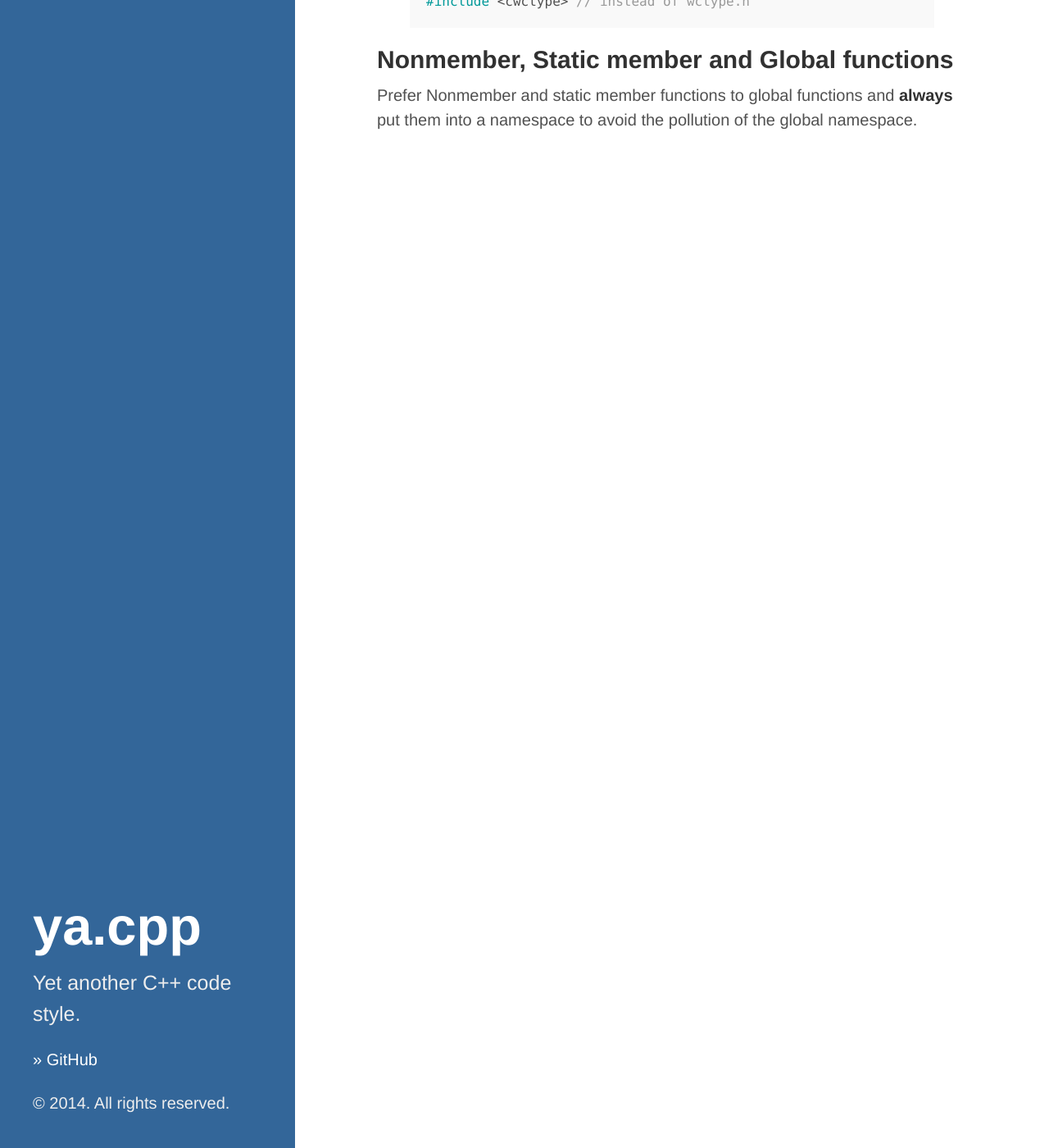
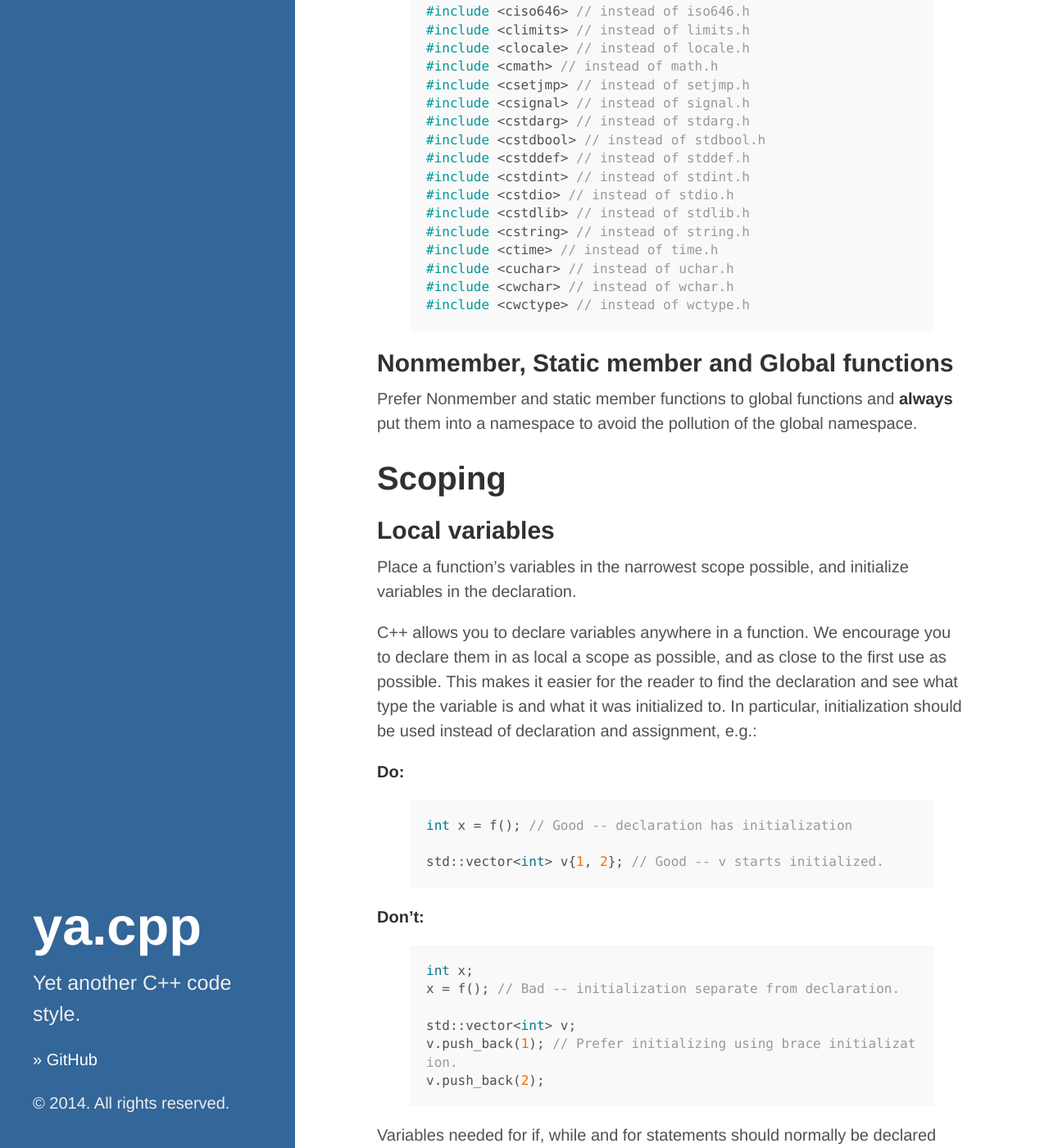
Before and after one commit to atomicptr/ya.cpp, a Jekyll site: the page built from index.html, in a window 1280 px wide and 1400 px high, scrolled down 9129 px. Shown: the whole window at 82% size. Built offline with Jekyll 4.4.1, drawn with Linux system fonts in a browser that asks for light colours; Markdown is read by kramdown in place of the engine named in the settings; some of the changed text lies outside the part shown.

Commit message:
add scoping

```diff
--- a/_includes/yacpp/main.md
+++ b/_includes/yacpp/main.md
@@ -14,3 +14,32 @@ If the title isn't obvious enough: **y**et **a**nother **.cpp** coding style
 
 {% include yacpp/naming-conventions.md %}
 {% include yacpp/header-files.md %}
+{% include yacpp/scoping.md %}
+
+# Classes
+
+Coming soon...
+
+# C++ features
+
+Coming soon...
+
+# Comments
+
+Coming soon...
+
+# Formatting
+
+Coming soon...
+
+# Appendix
+
+## Sources
+
+Some parts are from the [Google style guide](http://google-styleguide.googlecode.com/svn/trunk/cppguide.html)
+
+## Contributors
+
+The people who contributed to this style guide.
+
+* Christopher Kaster [(Mail)](mailto:ikasoki@gmail.com) [(Github)](http://github.com/kasoki) [(Twitter)](http://twitter.com/kasoki)
--- /dev/null
+++ b/_includes/yacpp/scoping.md
@@ -0,0 +1,75 @@
+# Scoping
+
+## Local variables
+
+Place a function's variables in the narrowest scope possible, and initialize variables in the declaration.
+
+C++ allows you to declare variables anywhere in a function. We encourage you to declare them in as local a scope as possible, and as close to the first use as possible. This makes it easier for the reader to find the declaration and see what type the variable is and what it was initialized to. In particular, initialization should be used instead of declaration and assignment, e.g.:
+
+**Do:**
+
+{% highlight cpp %}
+int x = f(); // Good -- declaration has initialization
+
+std::vector<int> v{1, 2}; // Good -- v starts initialized.
+{% endhighlight %}
+
+**Don't:**
+
+{% highlight cpp %}
+int x;
+x = f(); // Bad -- initialization separate from declaration.
+
+std::vector<int> v;
+v.push_back(1); // Prefer initializing using brace initialization.
+v.push_back(2);
+{% endhighlight %}
+
+Variables needed for if, while and for statements should normally be declared within those statements, so that such variables are confined to those scopes. E.g.:
+
+{% highlight cpp %}
+while(auto x = get_next_thing()) {
+    x.do_something();
+}
+{% endhighlight %}
+
+There is one caveat: if the variable is an object, its constructor is invoked every time it enters scope and is created, and its destructor is invoked every time it goes out of scope.
+
+{% highlight cpp %}
+for(auto i = 0u; i < 1000000; i++) {
+    proj::foo f;
+    f.do_something(i);
+}
+{% endhighlight %}
+
+It may be more efficient to declare such a variable used in a loop outside that loop:
+
+{% highlight cpp %}
+proj::foo f;
+
+for(auto i = 0u; i < 1000000; i++) {
+    f.do_something(i);
+}
+{% endhighlight %}
+
+## Static and global variables
+
+Static or global variables of class type are forbidden: they cause hard-to-find bugs due to indeterminate order of construction and destruction. However, such variables are allowed if they are ``constexpr``: they have no dynamic initialization or destruction.
+
+Global variables of non-class types should always be in a namespace.
+
+## Local static variables
+
+Always prefer local static variables to redundant member variables.
+
+For instance:
+
+{% highlight cpp %}
+int next() {
+    static auto i = 0u;
+
+    return i++;
+}
+{% endhighlight %}
+
+We don't need ``i`` as a member but we need to store the value. Local static variables are the right tool for such cases.
```
